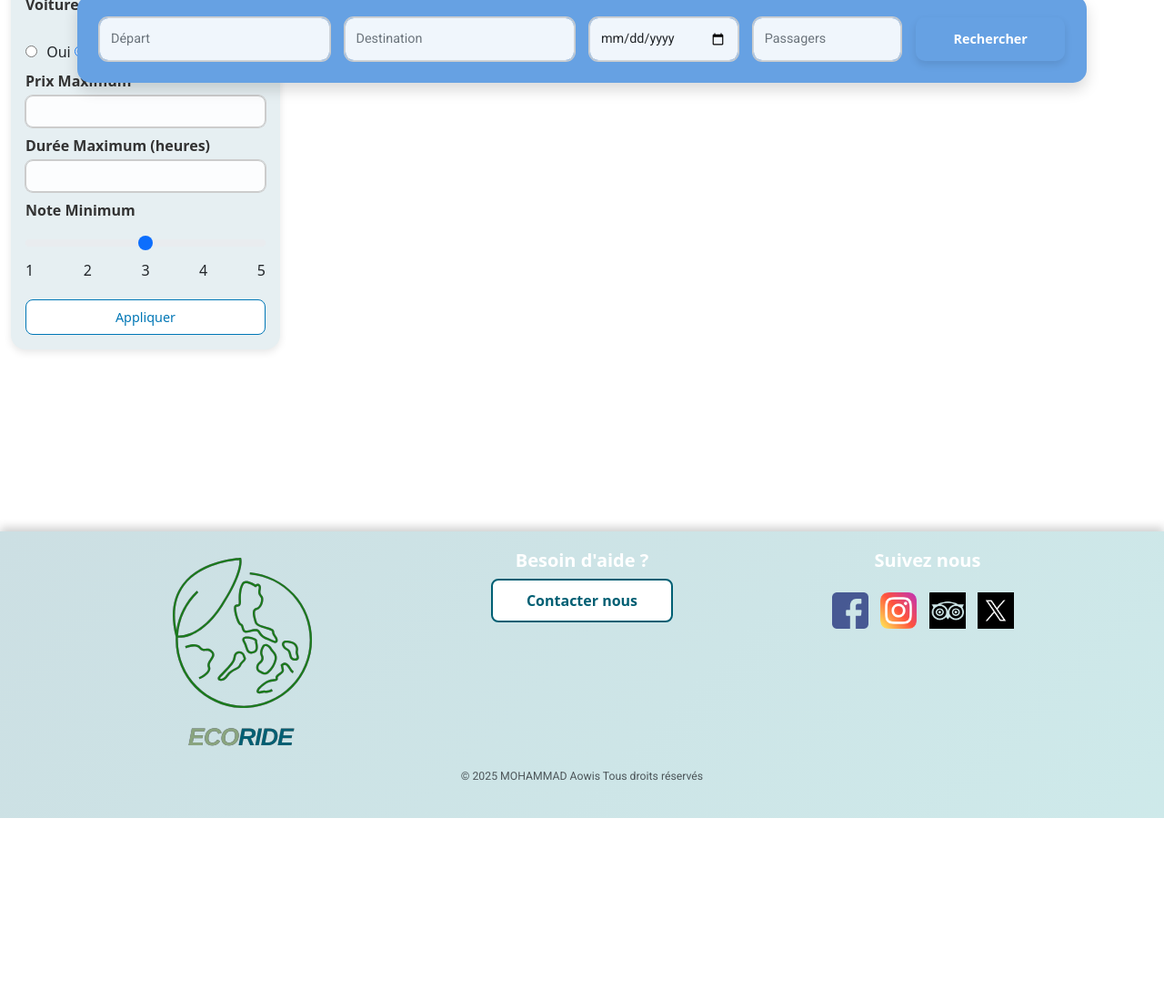
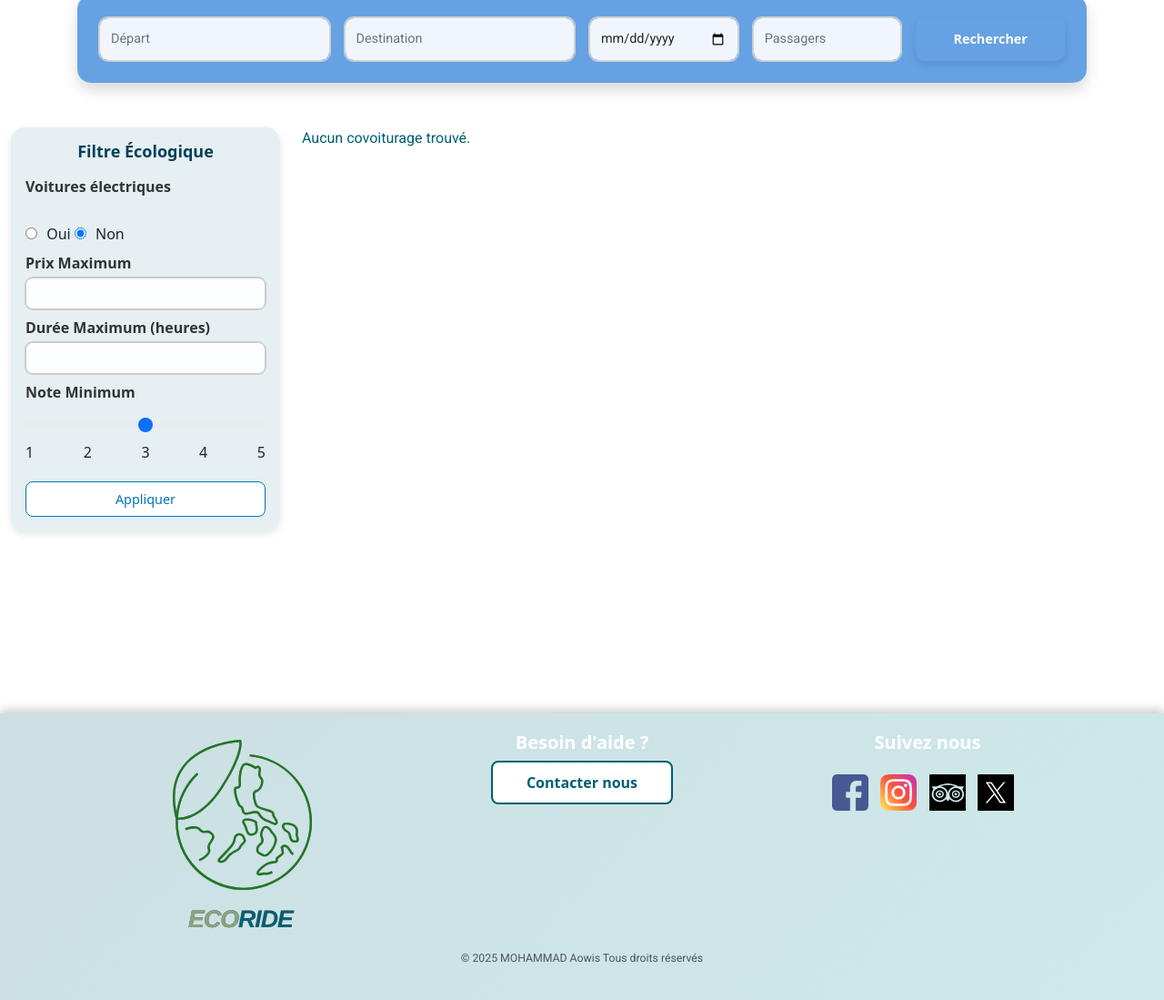
Before and after one commit to ovis02/EcoRide, a Symfony app: template templates/covoiturage/index.html.twig in a window 1280 px wide. Shown: the part 160-1259 px from the top of the page at 91% size. Before the commit the page ends 1059 px from the top, so only its background shows below. Run offline with Twig, Linux system fonts and the light colour scheme; the template is opened without the code that fills it, so the values that code supplies are empty; some libraries are stand-ins or nearby versions; some web fonts are replaced.

Commit message:
ajustement page covoiturage margin

```diff
--- a/public/css/style.css
+++ b/public/css/style.css
@@ -471,7 +471,7 @@ p {
 }
 /*.............Page Covoiturage............*/
 .container-fluid {
-  margin-top: 100px;
+  margin-top: 300px;
   margin-bottom: 200px;
 }
 
```
